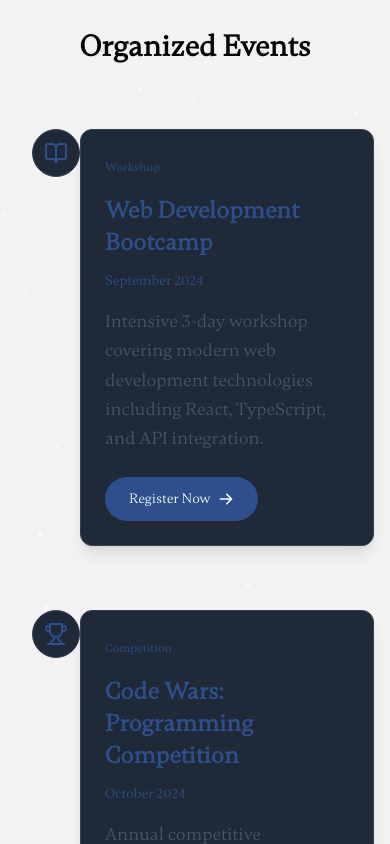
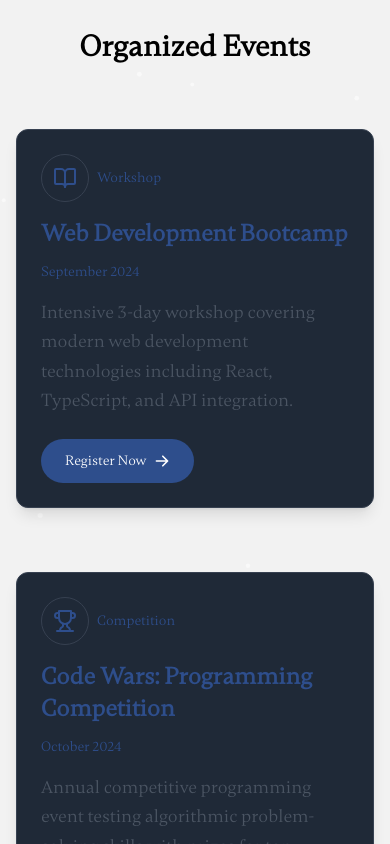
Before and after one commit to xhide341/jpssite, a React (Vite) app: page / in a window 390 px wide. Shown: the part 2180-3024 px from the top of the page. Built offline with nearby package versions, Linux system fonts and the light colour scheme.

Commit message:
refactor: enhance EventsSection layout and responsiveness

```diff
--- a/src/components/sections/events-section.tsx
+++ b/src/components/sections/events-section.tsx
@@ -107,25 +107,25 @@ export default function EventsSection() {
               transition={{ duration: 0.5, delay: index * 0.2 }}
               className={`
                 relative mb-16 sm:mb-24
-                sm:w-1/2
+                sm:w-1/2 w-full
                 ${index % 2 === 0
-                  ? 'sm:pr-8 w-full'
-                  : 'sm:pl-8 ml-auto w-full'
+                  ? 'sm:pr-8'
+                  : 'sm:pl-8 ml-auto'
                 }
               `}
             >
-              {/* Timeline dot */}
+              {/* Timeline dot - Only visible on sm and up */}
               <div className={`
-                absolute top-0 z-10
+                absolute top-0 z-10 hidden sm:block
                 ${index % 2 === 0
-                  ? 'left-4 sm:left-auto sm:right-0 sm:translate-x-1/2'
-                  : 'left-4 sm:left-0 sm:-translate-x-1/2'
+                  ? 'sm:right-0 sm:translate-x-1/2'
+                  : 'sm:left-0 sm:-translate-x-1/2'
                 }
               `}>
                 <motion.div
                   whileHover={{ scale: 1.2 }}
                   className={`
-                    w-12 h-12 sm:w-14 sm:h-14 rounded-full flex items-center justify-center
+                    w-14 h-14 rounded-full flex items-center justify-center
                     ${theme === 'light'
                       ? 'bg-white border border-gray-100'
                       : 'bg-gray-800 border border-gray-700'
@@ -142,16 +142,37 @@ export default function EventsSection() {
               <motion.div
                 whileHover={{ scale: 1.02 }}
                 className={`
-                  relative p-6 sm:p-8 rounded-xl shadow-lg ml-16 sm:ml-0
+                  relative p-6 sm:p-8 rounded-xl shadow-lg
                   ${theme === 'light'
                     ? 'bg-white border border-gray-100'
                     : 'bg-gray-800 border border-gray-700'
                   }
                 `}
               >
-                <span className="inline-block py-1 rounded-full text-xs font-medium bg-primary/10 dark:bg-primary/20 text-primary mb-4">
+                {/* Icon inside card - Only visible on mobile */}
+                <div className="flex items-center mb-4 sm:hidden">
+                  <div className={`
+                    w-12 h-12 rounded-full flex items-center justify-center mr-2
+                    ${theme === 'light'
+                      ? 'bg-white border border-gray-100'
+                      : 'bg-gray-800 border border-gray-700'
+                    }
+                  `}>
+                    <div className="text-primary">
+                      {getEventIcon(event.type)}
+                    </div>
+                  </div>
+                  <span className="text-sm font-medium bg-primary/10 dark:bg-primary/20 text-primary">
+                    {event.type.charAt(0).toUpperCase() + event.type.slice(1)}
+                  </span>
+                </div>
+
+                {/* Type badge - Only visible on sm and up */}
+                <span className="hidden sm:inline-block text-sm font-medium bg-primary/10 dark:bg-primary/20 text-primary mb-4">
                   {event.type.charAt(0).toUpperCase() + event.type.slice(1)}
                 </span>
+
+                {/* Rest of the card content remains unchanged */}
                 <h3 className="text-2xl font-bold mb-3 text-foreground">{event.title}</h3>
                 <p className="text-sm text-primary mb-4 font-medium">{event.date}</p>
                 <p className="text-gray-600 dark:text-gray-300 mb-6 text-lg leading-relaxed">
```
